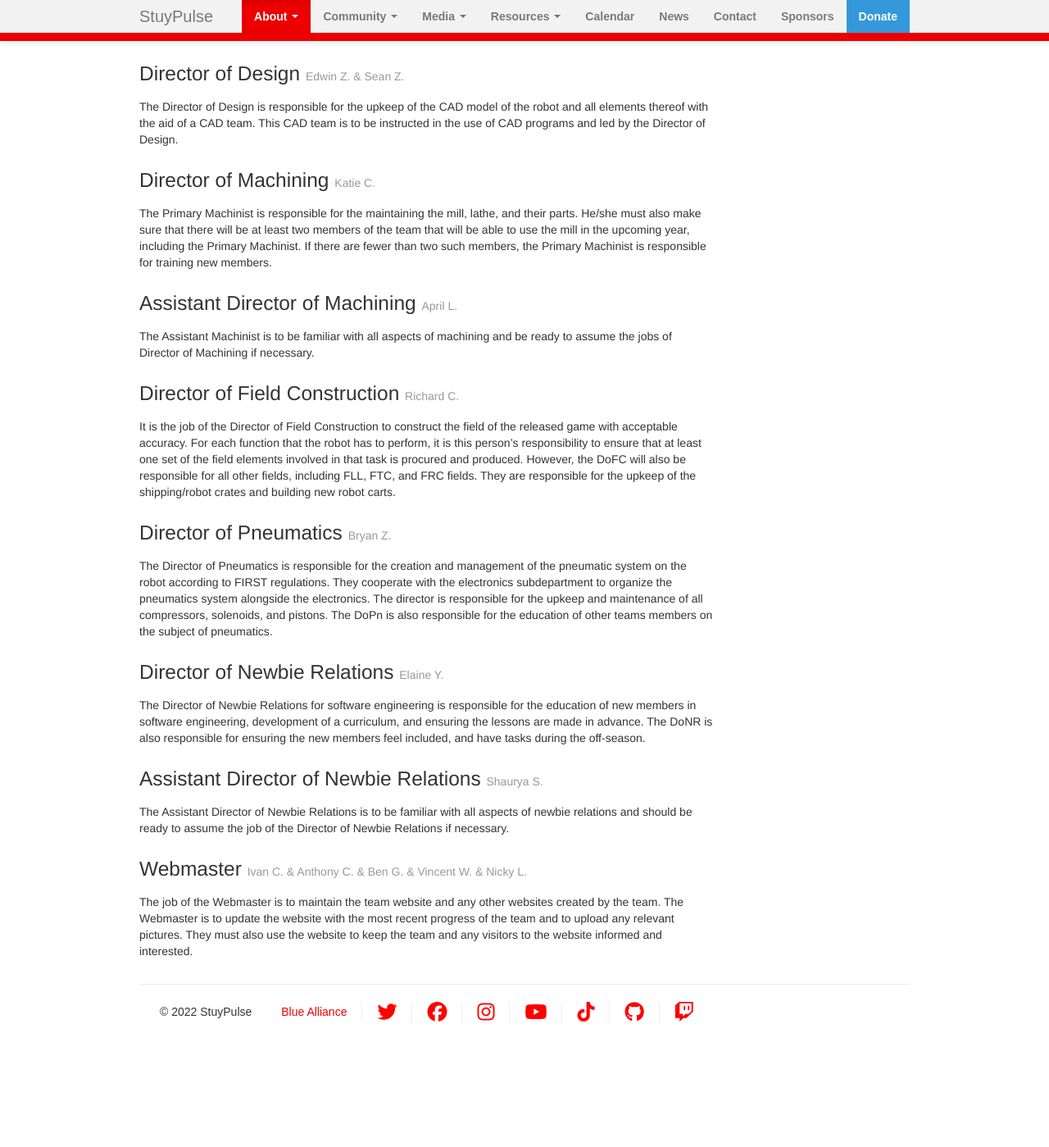
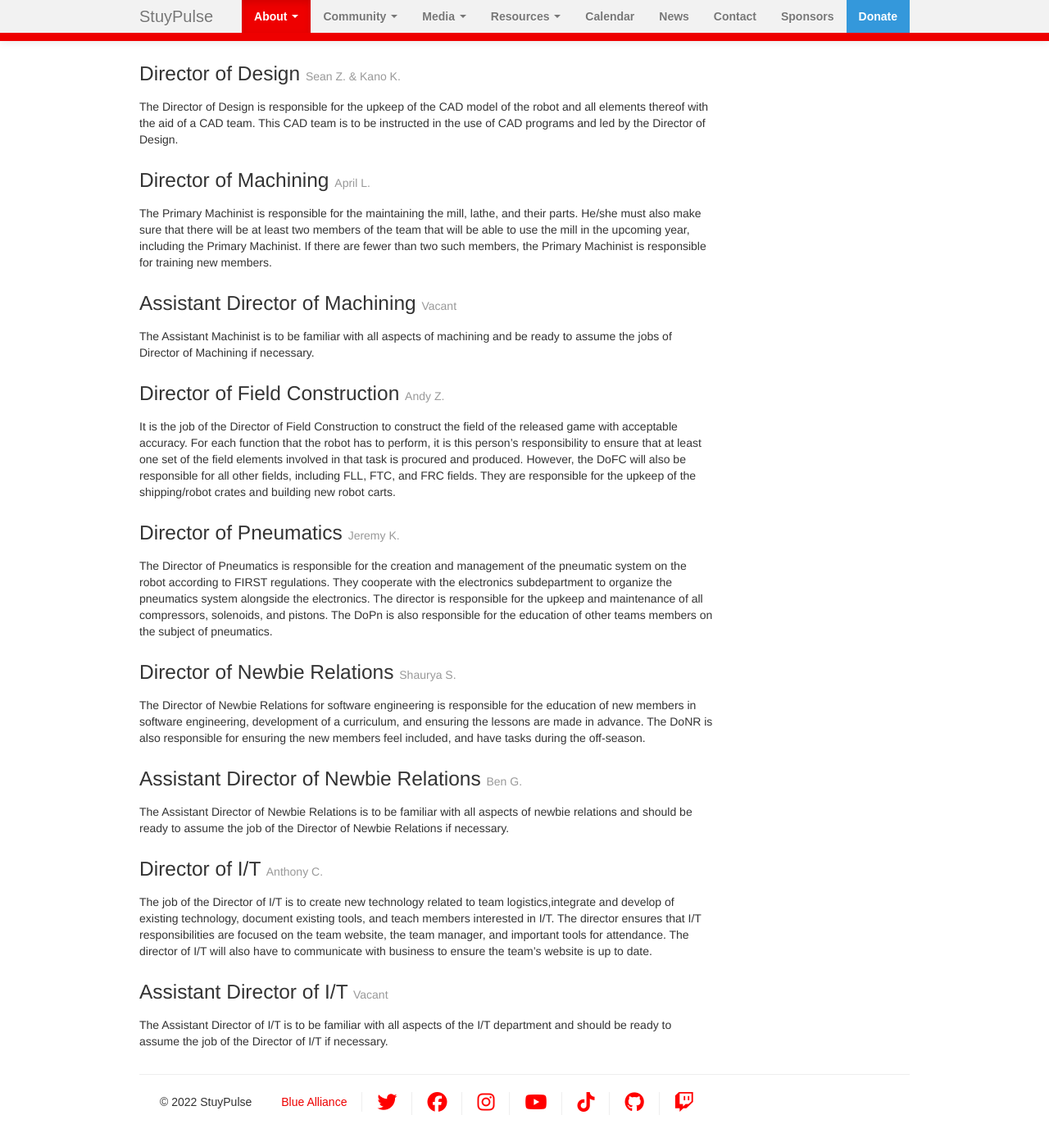
Before and after one commit to StuyPulse/team694.github.io, a Jekyll site: the page built from about/ec/index.md, in a window 1280 px wide and 1400 px high, scrolled down 2430 px. Shown: the whole window at 82% size. Built offline with Jekyll 4.4.1, drawn with Linux system fonts in a browser that asks for light colours; nearby versions of some CDN libraries; before the commit the page ends 3720 px from its top, so only the background shows below that; some of the changed text lies outside the part shown.

Commit message:
Add new ec and ac people and positions

```diff
--- a/_data/ec.yml
+++ b/_data/ec.yml
@@ -2,50 +2,52 @@
 # Used by: /about/ec
 # For each position, name is required and photo is optional.
 poe:
-    name: Michelle Z.
+    name: Max Z.
 pom:
-    name: Ian C.
+    name: Isabella J.
 pse:
-    name: Sam B.
+    name: Myles P.
 vpoe:
+    name: Jason Y.
+vpom:
+    name: Daniel U.
+vpse:
+    name: Ivan C.
+lab-ops:
     name: Janna W.
-vpom:
-    name: Isabella J.
-vpse:
-    name: Myles P.
-lab-ops:
-    name: Wonjong P.
 ops:
-    name: Macy J.
+    name: Vacant
 finance:
+    name: Jiayu Y.
+media:
+    name: Oston C.
+pr:
+    name: Faiza M.
+procurement:
+    name: Rong Zheng W.
+electronics:
+    name: Verit L.
+adoe:
+    name: Elwin A.
+field:
+    name: Andy Z.
+pneumatics:
+    name: Jeremy K.
+nr:
+    name: Shaurya S.
+adnr:
+    name: Ben G.
+strategy:
+    name: April L.
+ados:
+    name: Andrew L.
+design:
+    name: Sean Z. &amp; Kano K.
+dom:
+    name: April L.
+adom:
     name: Vacant
-media:
-    name: Max Z.
-pr:
-    name: Manolee M.
-procurement:
-    name: Patrick W.
-electronics:
-    name: Michael Y.
-adoe:
-    name: Verit L.
-field:
-    name: Richard C.
-pneumatics:
-    name: Bryan Z.
-nr:
-    name: Elaine Y.
-adnr:
-    name: Shaurya S.
-strategy:
-    name: Katie C.
-ados:
+doit:
+    name: Anthony C.
+adoit:
     name: Vacant
-design:
-    name: Edwin Z. &amp; Sean Z.
-dom:
-    name: Katie C.
-adom:
-    name: April L.
-webmaster:
-    name: Ivan C. &amp; Anthony C. &amp; Ben G. &amp; Vincent W. &amp; Nicky L.
--- a/about/ec/index.md
+++ b/about/ec/index.md
@@ -139,8 +139,14 @@ The Director of Newbie Relations for software engineering is responsible for the
 The Assistant Director of Newbie Relations is to be familiar with all aspects of newbie relations and should be ready to assume the job of the Director of Newbie Relations if necessary.
 </div>
 
-### Webmaster <small>{{ site.data.ec.webmaster.name }}</small>
+### Director of I/T <small>{{ site.data.ec.doit.name }}</small>
 <div markdown="1" class="ec-description">
-{% if site.data.ec.webmaster.photo %} <img src="{{ site.data.ec.webmaster.photo }}" class="ec-photo" alt="Webmaster"> {% endif %}
-The job of the Webmaster is to maintain the team website and any other websites created by the team. The Webmaster is to update the website with the most recent progress of the team and to upload any relevant pictures. They must also use the website to keep the team and any visitors to the website informed and interested.
+{% if site.data.ec.doit.photo %} <img src="{{ site.data.ec.doit.photo }}" class="ec-photo" alt="Director of I/T"> {% endif %}
+The job of the Director of I/T is to create new technology related to team logistics,integrate and develop of existing technology, document existing tools, and teach members interested in I/T. The director ensures that I/T responsibilities are focused on the team website, the team manager, and important tools for attendance. The director of I/T will also have to communicate with business to ensure the team's website is up to date.
 </div>
+
+### Assistant Director of I/T <small>{{ site.data.ec.adoit.name }}</small>
+<div markdown="1" class="ec-description">
+{% if site.data.ec.adoit.photo %} <img src="{{ site.data.ec.adoit.photo }}" class="ec-photo" alt="Assistant Director of I/T"> {% endif %}
+The Assistant Director of I/T is to be familiar with all aspects of the I/T department and should be ready to assume the job of the Director of I/T if necessary.
+</div>
```
